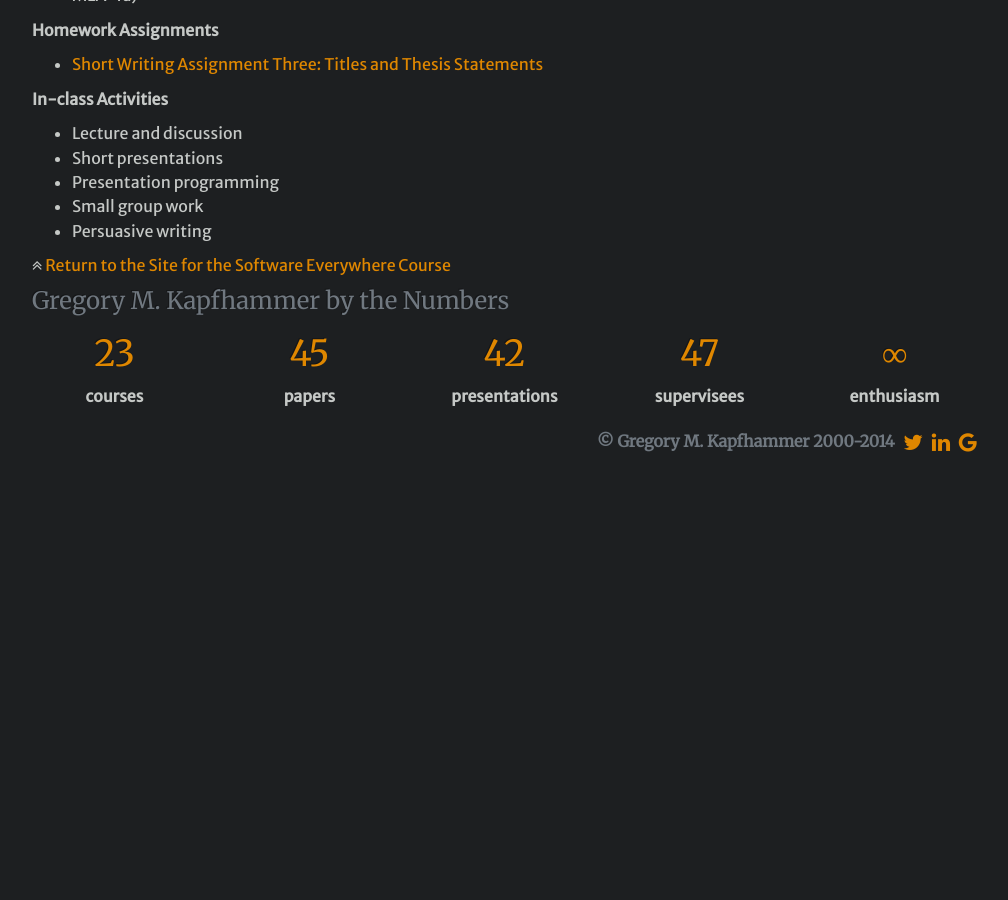
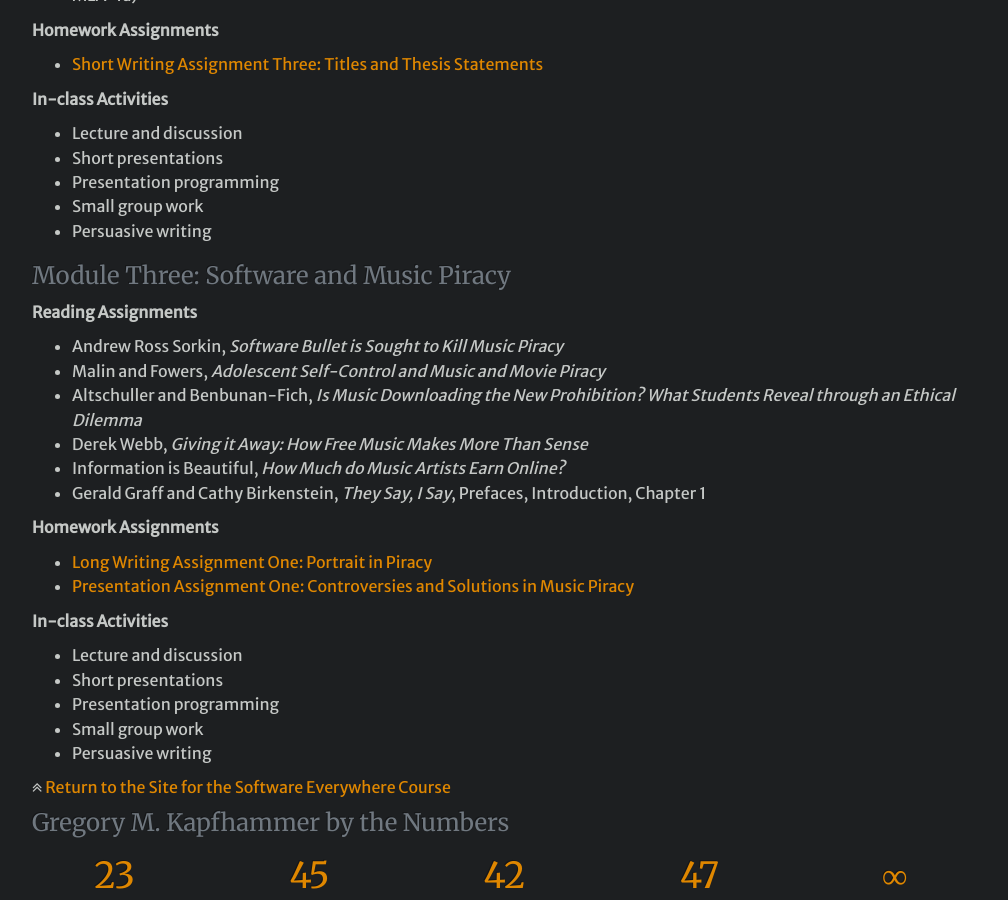
Before and after one commit to geerc/www, a Jekyll site: the page built from gkapfham/teaching/fs101F2013/schedule.md, in a window 1280 px wide and 900 px high, scrolled down 914 px. Shown: the whole window, without its empty margins (233-1241 px from the left). Built offline with Jekyll 4.4.1, drawn with Linux system fonts in a browser that asks for light colours; nearby versions of some CDN libraries; Markdown is read by kramdown in place of the engine named in the settings; comment, search, counter and statistics services are not loaded; before the commit the page ends 1389 px from its top, so only the background shows below that.

Commit message:
Adding more to the fs 101 schedule.

```diff
--- a/gkapfham/teaching/fs101F2013/schedule.md
+++ b/gkapfham/teaching/fs101F2013/schedule.md
@@ -59,3 +59,27 @@ backup: ../../../
 - Presentation programming
 - Small group work
 - Persuasive writing
+
+### Module Three: Software and Music Piracy
+
+**Reading Assignments**
+
+- Andrew Ross Sorkin, <em>Software Bullet is Sought to Kill Music Piracy</em>
+- Malin and Fowers, <em>Adolescent Self-Control and Music and Movie Piracy</em>
+- Altschuller and Benbunan-Fich, <em>Is Music Downloading the New Prohibition? What Students Reveal through an Ethical Dilemma</em>
+- Derek Webb, *Giving it Away: How Free Music Makes More Than Sense*
+- Information is Beautiful, *How Much do Music Artists Earn Online?*
+- Gerald Graff and Cathy Birkenstein, <em>They Say, I Say</em>, Prefaces, Introduction, Chapter 1
+
+**Homework Assignments**
+
+- [Long Writing Assignment One: Portrait in Piracy]({{site.baseurl}}teaching/fs101F2013/provide/homework/hw4/fs101F2013-homework4.pdf)
+- [Presentation Assignment One: Controversies and Solutions in Music Piracy]({{site.baseurl}}teaching/fs101F2013/provide/homework/hw5/fs101F2013-homework5.pdf)
+
+**In-class Activities**
+
+- Lecture and discussion
+- Short presentations
+- Presentation programming
+- Small group work
+- Persuasive writing
```
